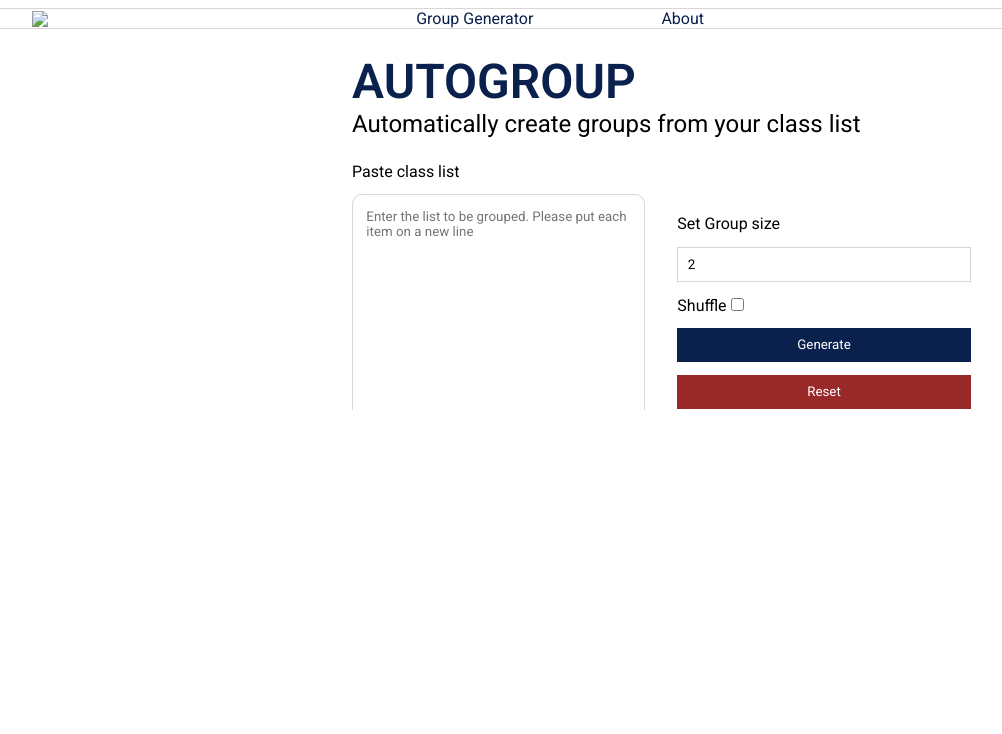
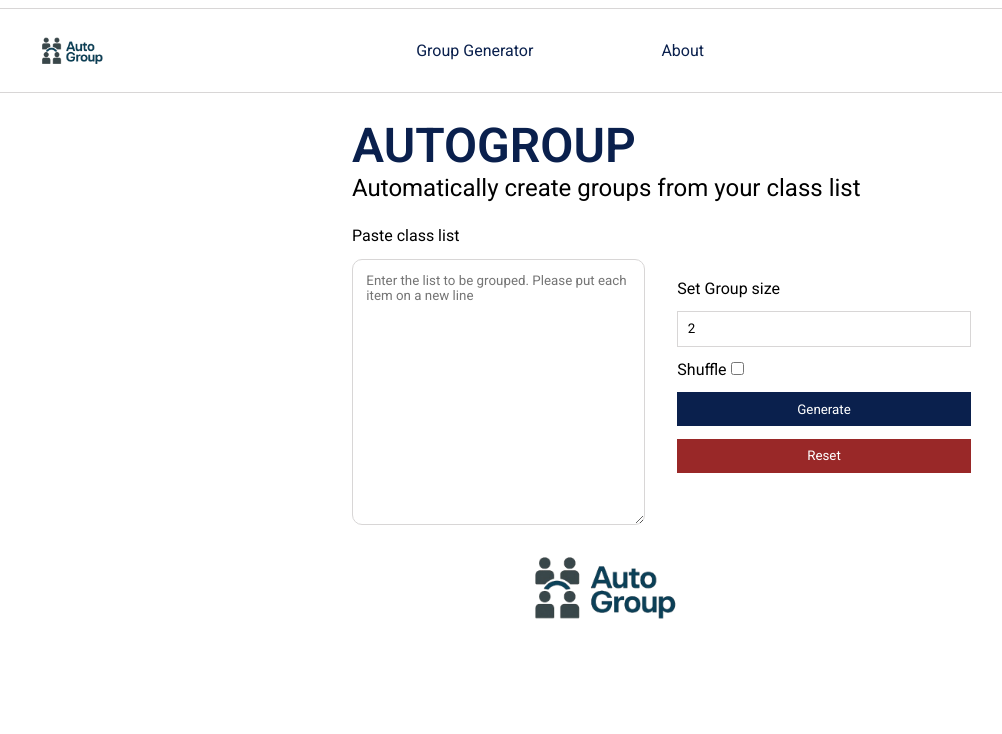
Before and after one commit to ampomahmichael321/auto-group, a plain HTML site: page index.html in a window 1280 px wide. Shown: the top 734 px of the page, without its empty margins (32-1034 px from the left). Drawn offline with nearby package versions, Linux system fonts and the light colour scheme.

Commit message:
Update index.html
I changed the path of the image src

```diff
--- a/index.html
+++ b/index.html
@@ -12,7 +12,7 @@
 <body >
     <nav>
         <div class="nav-content">
-            <img src="./Images/logo-top.png" class="logo">
+            <img src="./logo-top.png" class="logo">
             <div class="links">
             <a href="index.html">Group Generator</a>
             <a href="about.html">About</a>
@@ -45,7 +45,7 @@
             </div>
         </form>
         <div class="footer">
-            <img src="./Images/bottom logo.png" >
+            <img src="./bottom logo.png" >
         </div>
         <section class="list-section">
             <ol id="ol">
```
